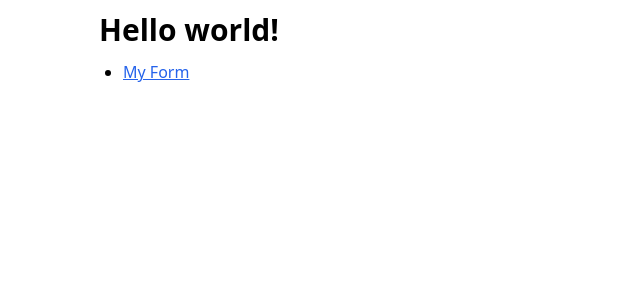
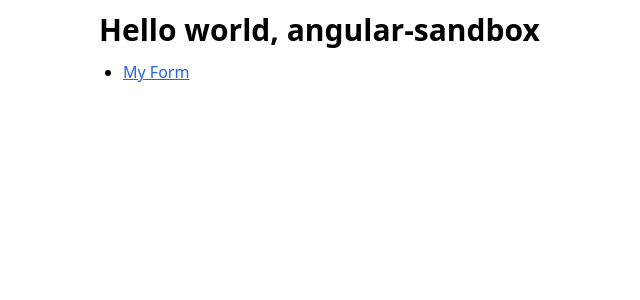
Before and after one commit to tkdn/angular-sandbox, an Angular app: page / in a window 1280 px wide. Shown: the top 300 px of the page, without its empty margins (93-733 px from the left). Built offline with nearby package versions, Linux system fonts and the light colour scheme.

Commit message:
chore: fix title, and spec

```diff
--- a/src/app/app.component.html
+++ b/src/app/app.component.html
@@ -1,7 +1,5 @@
 <div class="max-w-4xl mx-auto">
-  <h1 class="text-3xl font-bold">
-    Hello world!
-  </h1>
+  <h1 class="text-3xl font-bold">Hello world, {{ title }}</h1>
   <ul class="list-disc my-3">
     <li class="list-item ml-6">
       <a routerLink="my-form" class="">My Form</a>
```
Also changed, not shown: 1 other file (tests, documents, lock files or other folders).
